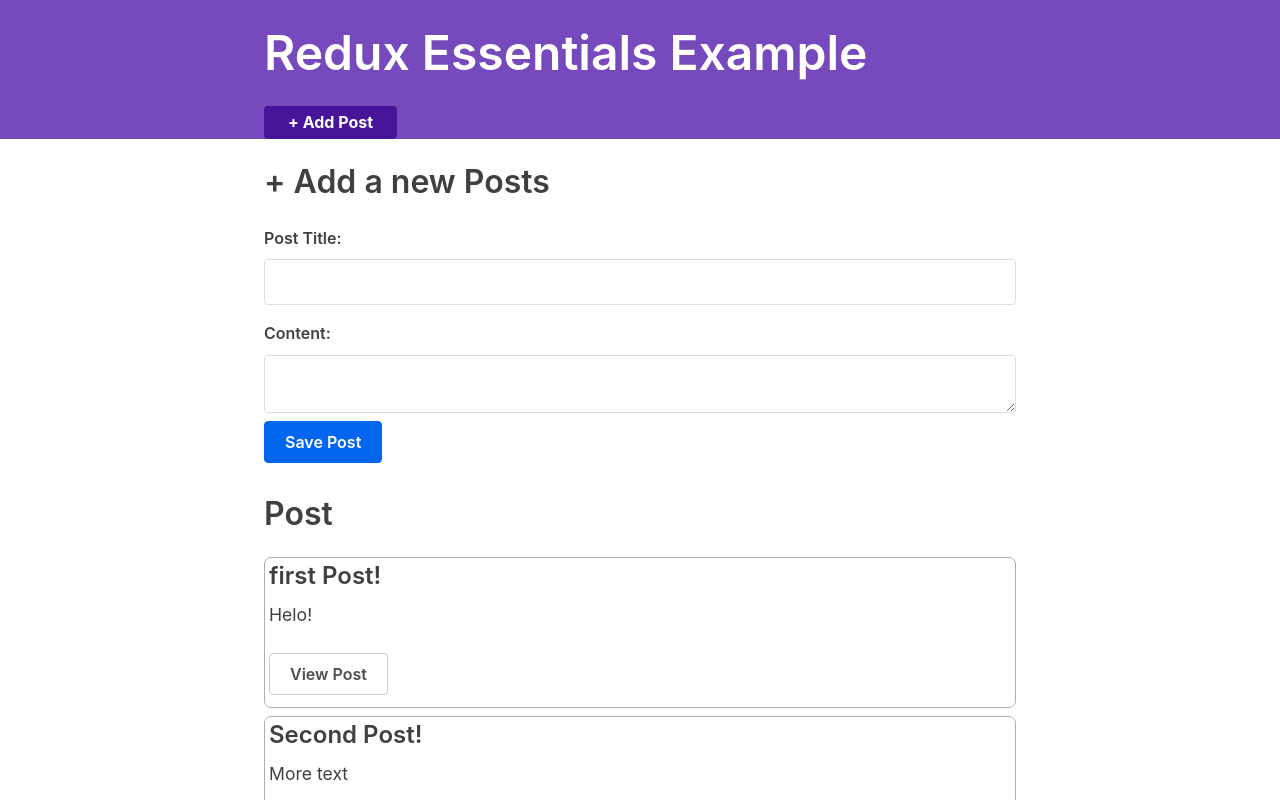
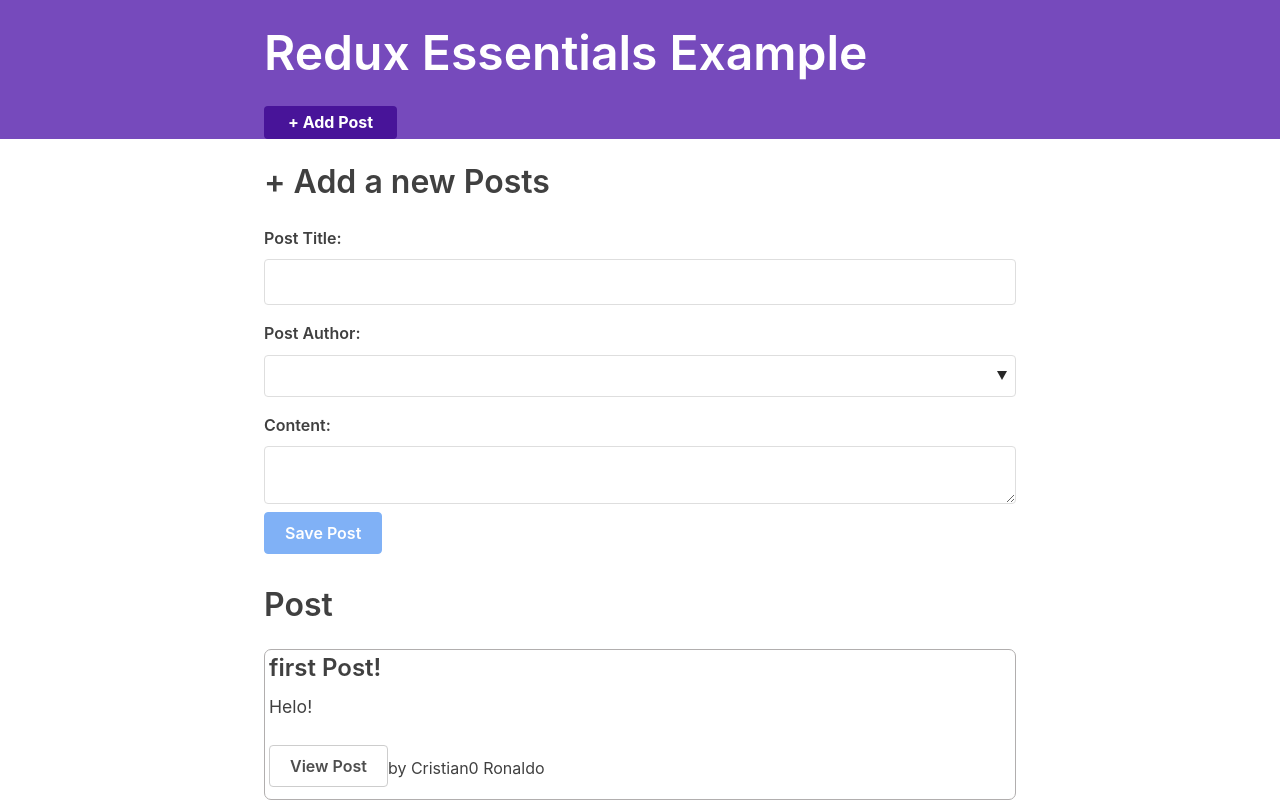
Before and after one commit to arepaFlipper/TODO_redux, a React (Vite) app: page / in a window 1280 px wide. Shown: the top 800 px of the page. Built offline with nearby package versions, Linux system fonts and the light colour scheme.

Commit message:
Part4>Adding Authors for Posts

```diff
--- a/src/features/posts/AddPostForm.jsx
+++ b/src/features/posts/AddPostForm.jsx
@@ -1,5 +1,5 @@
 import React, { useState } from "react";
-import { useDispatch } from "react-redux";
+import { useDispatch, useSelector } from "react-redux";
 import { nanoid } from "@reduxjs/toolkit";
 
 import { postAdded } from "./postsSlice";
@@ -7,20 +7,34 @@
 export const AddPostForm = () => {
   const [title, setTitle] = useState('')
   const [content, setContent] = useState('')
+  const [userId, setUserId] = useState('')
   const dispath = useDispatch();
+  const users = useSelector(state => {
+    return state.users
+  });
 
   const onTitleChanged = e => setTitle(e.target.value);
   const onContentChanged = e => setContent(e.target.value);
+  const onAuthorChanged = e => setUserId(e.target.value);
 
   const onSavePostClicked = () => {
     if (title && content) {
       dispath(
-        postAdded(title, content)
+        postAdded(title, content, userId)
       )
       setTitle('');
       setContent('');
     }
   }
+  const canSave = Boolean(title) && Boolean(content) && Boolean(userId)
+
+  const usersOptions = users.map(user => {
+    return (
+      <option key={user.id} vale={user.id}>
+        {user.name}
+      </option>
+    )
+  })
 
   return (
     <section>
@@ -34,6 +48,11 @@
           value={title}
           onChange={onTitleChanged}
         />
+        <label htmlFor="postAuthor">Post Author:</label>
+        <select id="postAuthor" value={userId} onChange={onAuthorChanged}>
+          <option value=""></option>
+          {usersOptions}
+        </select>
         <label htmlFor="postContent">Content:</label>
         <textarea
           id="postContent"
@@ -41,7 +60,9 @@
           value={content}
           onChange={onContentChanged}
         />
-        <button type="button" onClick={onSavePostClicked}> Save Post</button>
+        <button type="button" onClick={onSavePostClicked} disabled={!canSave}>
+          Save Post
+        </button>
       </form>
     </section>
   )
--- a/src/features/posts/EditPostForm.jsx
+++ b/src/features/posts/EditPostForm.jsx
@@ -2,7 +2,7 @@
 import { useDispatch, useSelector } from "react-redux";
 import { useHistory } from "react-router-dom";
 
-import { postAdded } from "./postsSlice";
+import { postUpdated } from "./postsSlice";
 
 export const EditPostForm = ({ match }) => {
   const { postId } = match.params;
@@ -22,7 +22,7 @@
   const onSavePostClicked = () => {
     if (title && content) {
       dispath(
-        postAdded({
+        postUpdated({
           id: postId,
           title,
           content,
--- /dev/null
+++ b/src/features/posts/PostAuthor.jsx
@@ -0,0 +1,11 @@
+import React from "react";
+import { useSelector } from "react-redux";
+
+export const PostAuthor = ({ userId }) => {
+  const author = useSelector(state => {
+    return state.users.find(user => user.id === userId);
+  })
+  return (
+    <span>by {author ? author.name : 'Unkown author'}</span>
+  );
+}
--- a/src/features/posts/PostsList.jsx
+++ b/src/features/posts/PostsList.jsx
@@ -1,4 +1,5 @@
 import React from "react";
+import { PostAuthor } from "./PostAuthor";
 import { useSelector } from "react-redux";
 import { Link } from "react-router-dom";
 
@@ -12,6 +13,7 @@
         <Link to={`/posts/${post.id}`} className="button muted-button">
           View Post
         </Link>
+        <PostAuthor userId={post.user} />
       </article>
     )
   })
--- a/src/features/posts/SinglePostPage.jsx
+++ b/src/features/posts/SinglePostPage.jsx
@@ -1,6 +1,7 @@
 import React from "react";
 import { useSelector } from "react-redux";
 import { Link } from "react-router-dom";
+import { PostAuthor } from "./PostAuthor";
 
 export const SinglePostPage = ({ match }) => {
   const { postId } = match.params;
@@ -20,6 +21,7 @@
             <Link to={`/editPost/${post.id}`} className="button">
               Edit Post
             </Link>
+            <PostAuthor userId={post.user} />
           </>
         ) : <h2>Post not found!</h2>}
       </article>
--- a/src/features/posts/index.js
+++ b/src/features/posts/index.js
@@ -1,5 +1,6 @@
 import { AddPostForm } from './AddPostForm';
 import { EditPostForm } from './EditPostForm';
+import { PostAuthor } from './PostAuthor';
 import { PostsList } from './PostsList';
 import { SinglePostPage } from './SinglePostPage';
 
@@ -7,5 +8,6 @@
   PostsList,
   AddPostForm,
   SinglePostPage,
+  PostAuthor,
   EditPostForm,
 }
--- a/src/features/posts/postsSlice.js
+++ b/src/features/posts/postsSlice.js
@@ -1,8 +1,8 @@
 import { createSlice, nanoid } from "@reduxjs/toolkit";
 
 const initialState = [
-  { id: '1', title: 'first Post!', content: 'Helo!' },
-  { id: '2', title: 'Second Post!', content: 'More text' },
+  { id: '1', title: 'first Post!', content: 'Helo!', user: 1 },
+  { id: '2', title: 'Second Post!', content: 'More text', user: 1 },
 ]
 
 const postsSlice = createSlice({
@@ -13,12 +13,13 @@
       reducer: (state, action) => {
         state.push(action.payload)
       },
-      prepare: (title, content) => {
+      prepare: (title, content, userId) => {
         return ({
           payload: {
             id: nanoid(),
             title,
             content,
+            user: userID,
           }
         })
       }
```
